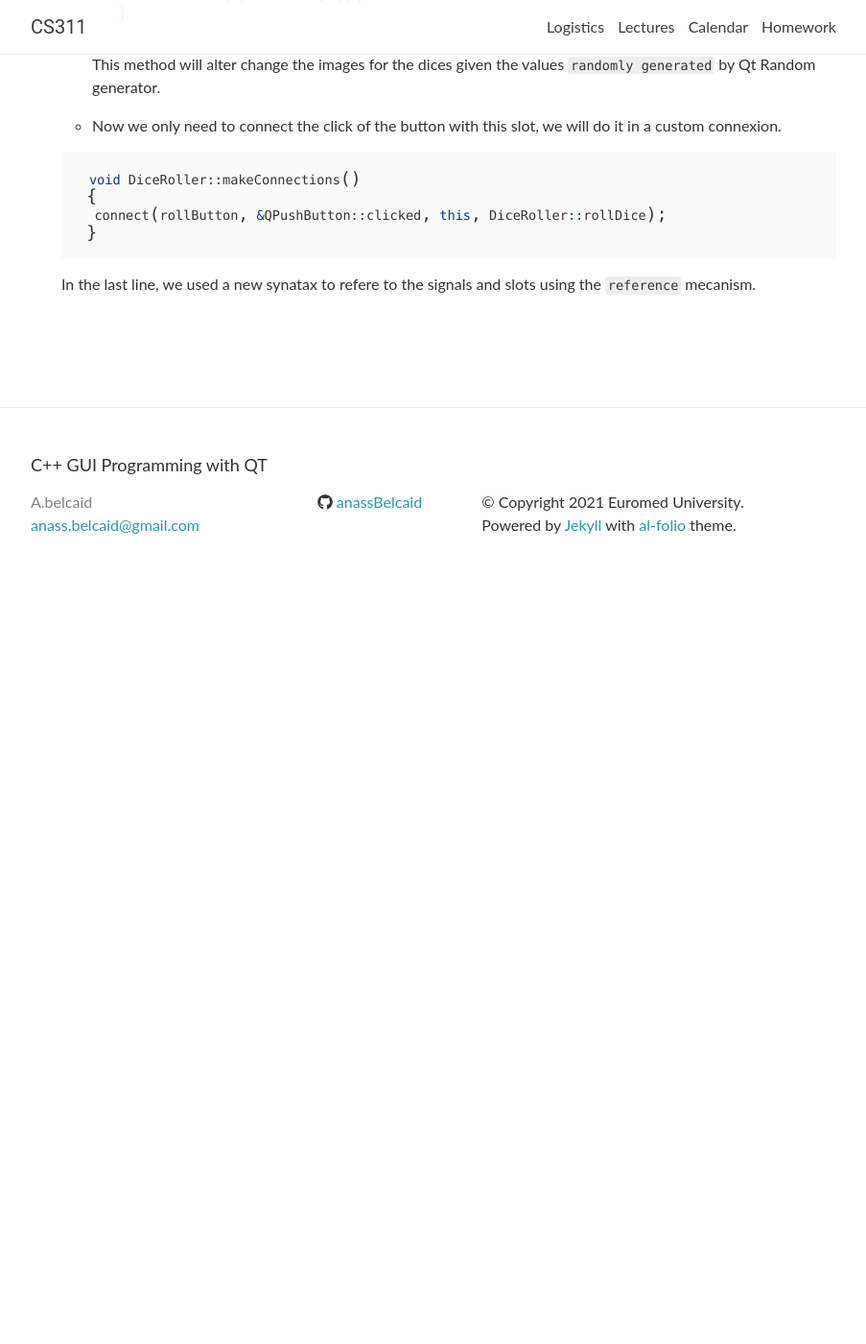
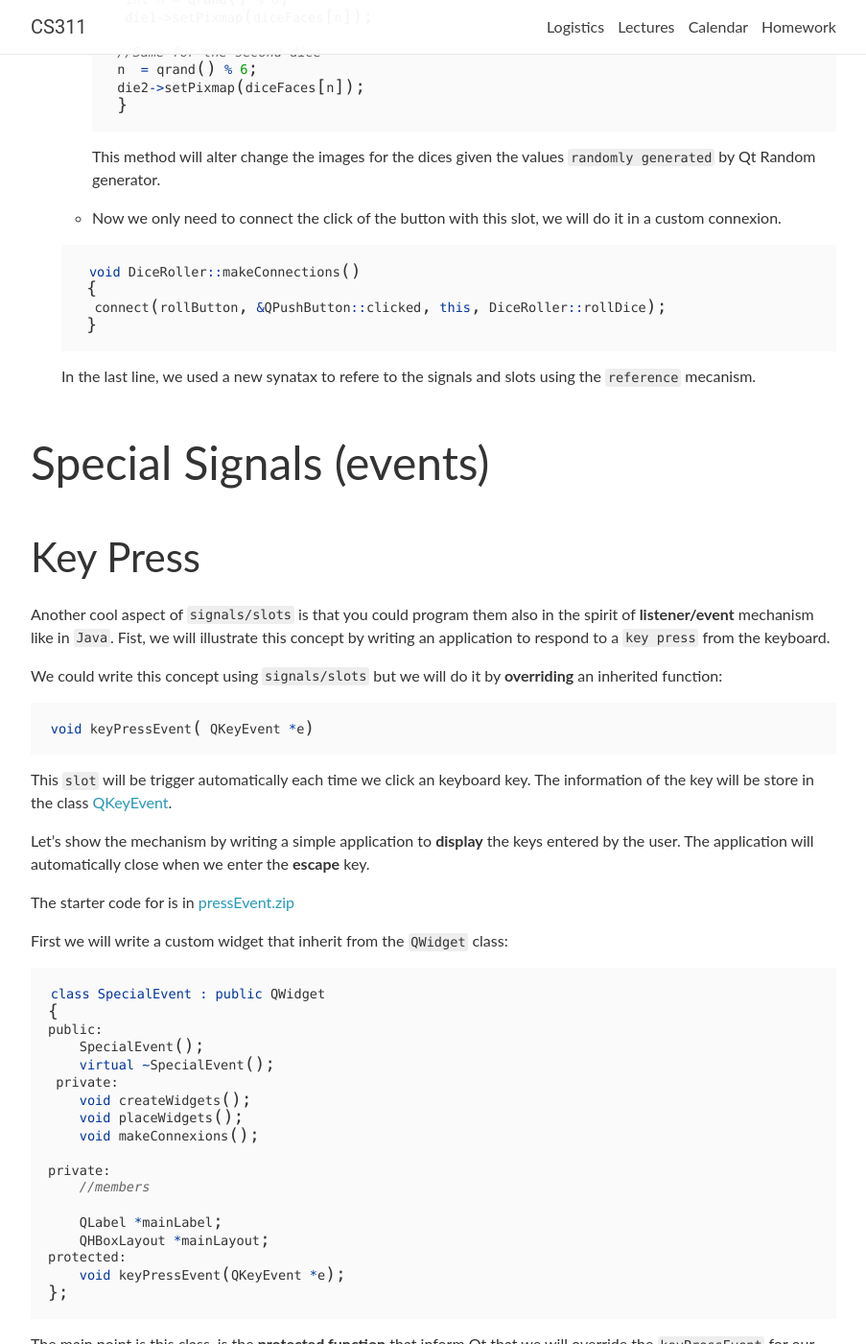
Before and after one commit to anassBelcaid/CS311, a Jekyll site: the page built from lectures/signals_slots.md, in a window 1280 px wide and 1400 px high, scrolled down 3449 px. Shown: the whole window at 96% size, without its empty margins (188-1091 px from the left). Built offline with Jekyll 4.4.1, drawn with Linux system fonts in a browser that asks for light colours; nearby versions of some CDN libraries; comment, search, counter and statistics services are not loaded; before the commit the page ends 4069 px from its top, so only the background shows below that; some of the changed text lies outside the part shown.

Commit message:
Signals and slots lacking timer events

````diff
--- a/Gemfile
+++ b/Gemfile
@@ -1,7 +1,6 @@
 source 'https://rubygems.org'
 group :jekyll_plugins do
     gem 'github-pages'
-    gem 'jekyll'
     gem 'jekyll-email-protect'
     gem 'jekyll-paginate'
     gem 'jemoji'
--- a/lectures/signals_slots.md
+++ b/lectures/signals_slots.md
@@ -175,3 +175,149 @@
 
     In the last line, we used a new synatax to refere to the signals and slots
     using the `reference` mecanism.
+
+
+
+# Special Signals (events)
+
+## Key Press
+
+Another cool aspect of `signals/slots` is that you could program them also in
+the spirit of **listener/event** mechanism like in `Java`. Fist, we will
+illustrate this concept by writing an application to respond to a `key press`
+from the keyboard.
+
+
+We could write this concept using `signals/slots` but we will do it by
+**overriding** an inherited function:
+
+```cpp
+void keyPressEvent( QKeyEvent *e)
+```
+
+This `slot` will be trigger automatically each time we click an keyboard key.
+The information of the key will be store in the class [QKeyEvent](https://doc.qt.io/qt-5.15/qkeyevent.html).
+
+Let's show the mechanism by writing a simple application to **display** the keys
+entered by the user. The application will automatically close when we enter the
+**escape** key.
+
+
+The starter code for is in <a href="{{ site.url }}{{ site.baseurl }}/assets/code/lecture5/pressEvent.zip"> pressEvent.zip </a>
+
+
+First we will write a custom widget that inherit from the `QWidget` class:
+
+```cpp
+class SpecialEvent : public QWidget
+{
+public:
+    SpecialEvent();
+    virtual ~SpecialEvent();
+ private:
+    void createWidgets();
+    void placeWidgets();
+    void makeConnexions();
+
+private:
+    //members
+
+    QLabel *mainLabel;
+    QHBoxLayout *mainLayout;
+protected:
+    void keyPressEvent(QKeyEvent *e);
+};
+```
+
+The main point is this class, is the **protected function** that inform Qt that
+we will override the `keyPressEvent` for our widget.
+
+
+Here is the implementation:
+
+```cpp
+
+
+SpecialEvent::SpecialEvent():QWidget()
+{
+    createWidgets();
+    placeWidgets();
+    makeConnexions();
+}
+
+SpecialEvent::~SpecialEvent()
+{
+    delete mainLabel;
+    delete mainLayout;
+}
+
+void SpecialEvent::createWidgets()
+{
+    // Create the label
+    mainLabel = new QLabel("K", this);
+    mainLabel->setFont(QFont("monospace",50));
+
+
+    //Create the layout
+    mainLayout = new QHBoxLayout();
+}
+
+void SpecialEvent::placeWidgets()
+{
+
+    mainLayout->addWidget(mainLabel);
+    setLayout(mainLayout);
+}
+
+void SpecialEvent::makeConnexions()
+{
+
+}
+void SpecialEvent::keyPressEvent(QKeyEvent *e)
+{
+
+    if (e->key() == Qt::Key_Escape)
+        qApp->exit();
+    else
+        mainLabel->setText(e->text());
+}
+```
+
+The interesting part is the `keyPressEvent` where we:
+
+- Compare the `e->key()` to static key `Qt::Key_Escape`
+- If this key is entered we quit the application.
+- Otherwise we will change the label of the label the text of the key.
+        `mainLabel->setText(e->text())`
+
+
+
+
+## Move event
+
+Similar to the `keyPressEvent`, we can also listen to any `mouse mouvement`
+following the same syntax.
+
+For example, suppose we want to change the title of the our **keyPress**
+application to show the current position of the window. We need to override the
+[QMoveEvent](https://doc.qt.io/qt-5/qmoveevent.html) using the following syntax:
+
+```cpp
+void moveEvent(QMoveEvent *event)
+```
+
+Here is the implementation of this function, using the information stored in the
+`event`.
+
+
+```cpp
+//getting the x position
+auto x = e->pos().x();
+
+// getting the y position
+auto y = e->pos().y();
+
+setWindowTitle(QString("Pos (%0, %1)").arg(x).arg(y));
+
+```
+## Timer
````
Also changed, not shown: homeworks/grades.csv (added, +15 -0 lines), 3 other files.
